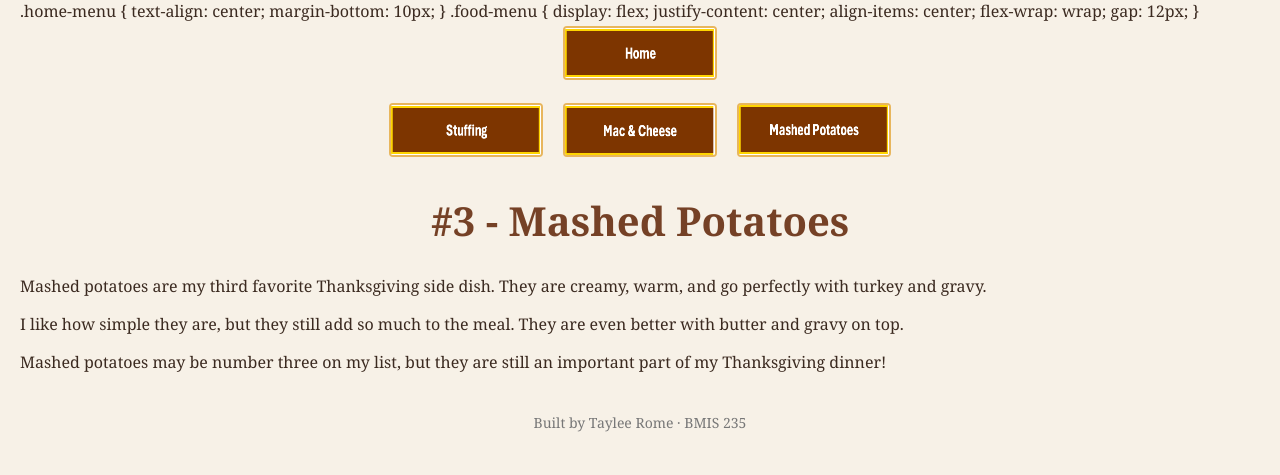
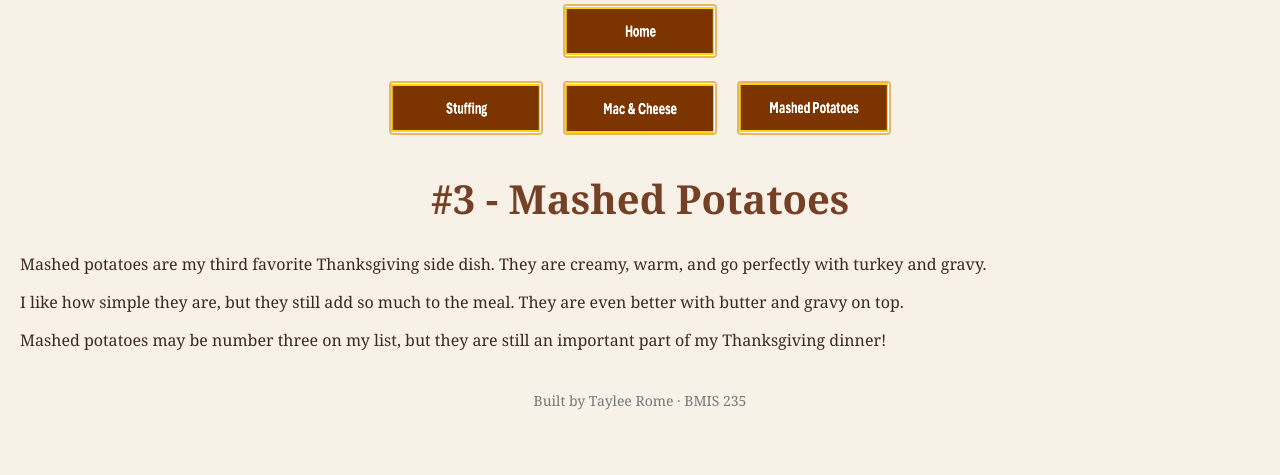
Before and after one commit to taylee13232/bmis235-html-3, a plain HTML site: page page3.html in a window 1280 px wide. Drawn offline with Linux system fonts and the light colour scheme.

Commit message:
Remove home and food menu styles from page3.html
Removed CSS styles for home and food menus.

```diff
--- a/page3.html
+++ b/page3.html
@@ -13,19 +13,6 @@
 <link rel="stylesheet" href="styles.css">
 </head>
 <body>
-
-.home-menu {
-    text-align: center;
-    margin-bottom: 10px;
-}
-
-.food-menu {
-    display: flex;
-    justify-content: center;
-    align-items: center;
-    flex-wrap: wrap;
-    gap: 12px;
-}
 
 <nav>
     <div class="home-menu">
```
